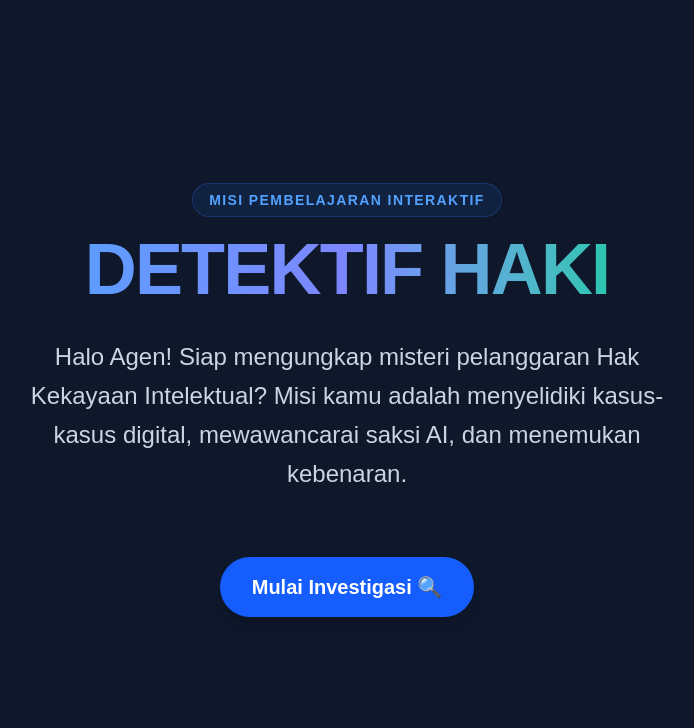
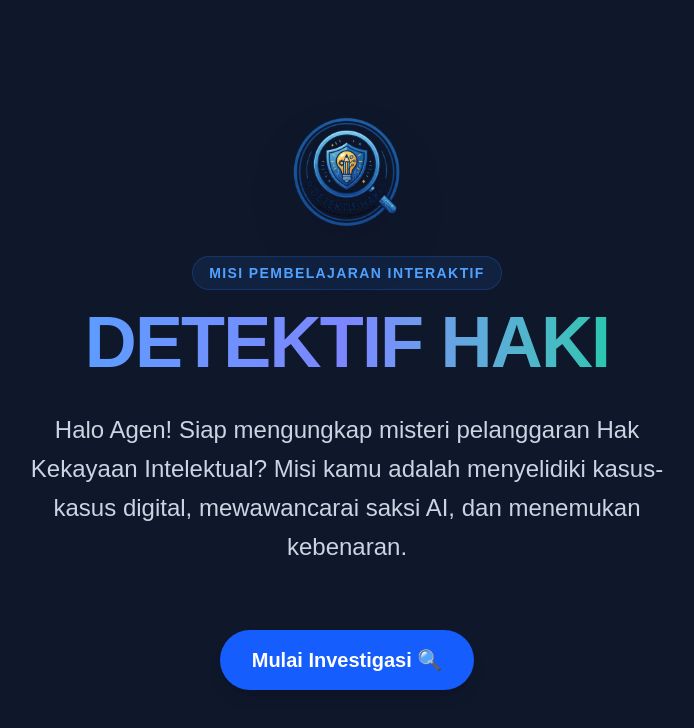
Before and after one commit to BangIr86/Hakita.app, a Next.js app: page / in a window 1280 px wide. Shown: the top 728 px of the page, without its empty margins (293-987 px from the left). Built offline with nearby package versions, Linux system fonts and the light colour scheme.

Commit message:
Add logo image to Admin, Investigasi, and Home pages; update layout for better branding

```diff
--- a/app/admin/dashboard/page.tsx
+++ b/app/admin/dashboard/page.tsx
@@ -69,7 +69,7 @@ export default function AdminDashboard() {
       <div className="w-full md:w-1/4 bg-white border-r border-slate-200 flex flex-col">
         <div className="p-6 border-b border-slate-200 bg-slate-900 text-white">
           <div className="flex items-center gap-3 mb-2">
-            <span className="text-2xl">👨‍🏫</span>
+            <img src="/logo.png" alt="Logo" className="w-8 h-8 object-contain" />
             <h1 className="text-xl font-bold">Dasbor Guru</h1>
           </div>
           <p className="text-slate-400 text-sm">Pantau investigasi siswa.</p>
--- a/app/admin/page.tsx
+++ b/app/admin/page.tsx
@@ -35,8 +35,8 @@ export default function AdminPage() {
     <div className="min-h-screen bg-slate-100 flex items-center justify-center p-4">
       <div className="bg-white max-w-md w-full p-8 rounded-3xl shadow-xl border border-slate-200">
         <div className="text-center mb-8">
-          <div className="w-16 h-16 bg-slate-900 rounded-2xl mx-auto mb-4 flex items-center justify-center">
-            <span className="text-2xl">👨‍🏫</span>
+          <div className="w-20 h-20 mx-auto mb-4 flex items-center justify-center">
+            <img src="/logo.png" alt="Logo" className="w-full h-full object-contain" />
           </div>
           <h1 className="text-3xl font-extrabold text-slate-800">Dasbor Guru</h1>
           <p className="text-slate-500 mt-2">Masuk ke panel kontrol aktivitas kelas.</p>
--- a/app/investigasi/page.tsx
+++ b/app/investigasi/page.tsx
@@ -49,6 +49,9 @@ export default function InvestigasiPage() {
         </button>
 
         <div className="text-center mb-10 mt-12 md:mt-0">
+          <div className="flex justify-center mb-4">
+            <img src="/logo.png" alt="Logo" className="w-20 h-20 object-contain drop-shadow-lg" />
+          </div>
           <h1 className="text-4xl md:text-5xl font-extrabold mb-4 text-transparent bg-clip-text bg-gradient-to-r from-blue-400 to-emerald-400">
             Identifikasi Tim Detektif
           </h1>
@@ -146,14 +149,15 @@ export default function InvestigasiPage() {
     try {
       // 1. Simpan pesan user ke Supabase (jika sudah dikonfigurasi)
       if (process.env.NEXT_PUBLIC_SUPABASE_URL && !process.env.NEXT_PUBLIC_SUPABASE_URL.includes("url_proyek_supabase_anda")) {
-        await supabase.from("chat_history").insert({
+        const { error: insertError } = await supabase.from("chat_history").insert({
           kelompok: kelompokAktif,
           kelas: kelas,
           nama_anggota: namaAnggota,
           kasus_id: kasusAktif.id,
           role: "user",
           content: textUser
-        }).catch(err => console.log("Supabase belum disetup atau error:", err));
+        });
+        if (insertError) console.log("Supabase belum disetup atau error:", insertError);
       }
 
       const response = await fetch("/api/chat", {
@@ -218,14 +222,15 @@ export default function InvestigasiPage() {
 
       // 2. Simpan pesan AI ke Supabase setelah selesai stream
       if (process.env.NEXT_PUBLIC_SUPABASE_URL && !process.env.NEXT_PUBLIC_SUPABASE_URL.includes("url_proyek_supabase_anda")) {
-        await supabase.from("chat_history").insert({
+        const { error: aiInsertError } = await supabase.from("chat_history").insert({
           kelompok: kelompokAktif,
           kelas: kelas,
           nama_anggota: namaAnggota,
           kasus_id: kasusAktif.id,
           role: "assistant",
           content: fullAssistantText
-        }).catch(err => console.log("Supabase belum disetup atau error:", err));
+        });
+        if (aiInsertError) console.log("Supabase belum disetup atau error:", aiInsertError);
       }
 
     } catch (error) {
@@ -273,8 +278,8 @@ export default function InvestigasiPage() {
       {/* Chat Area (Saksi Mata AI) */}
       <div className="flex-1 bg-white rounded-3xl shadow-sm border border-slate-200 flex flex-col overflow-hidden">
         <div className="p-5 border-b border-slate-100 flex items-center gap-4 bg-white">
-          <div className="w-12 h-12 bg-blue-100 text-blue-600 rounded-full flex items-center justify-center font-bold text-xl">
-            🤖
+          <div className="w-12 h-12 flex items-center justify-center overflow-hidden">
+            <img src="/logo.png" alt="AI" className="w-full h-full object-contain" />
           </div>
           <div>
             <h2 className="font-bold text-lg text-slate-800">Saksi Mata AI</h2>
--- a/app/page.tsx
+++ b/app/page.tsx
@@ -4,6 +4,9 @@ export default function Home() {
   return (
     <main className="min-h-screen bg-slate-900 text-white flex flex-col items-center justify-center p-6">
       <div className="max-w-4xl text-center space-y-8">
+        <div className="flex justify-center mb-6">
+          <img src="/logo.png" alt="Logo Detektif HAKI" className="w-32 h-auto object-contain drop-shadow-2xl" />
+        </div>
         <div className="inline-block px-4 py-1.5 rounded-full bg-blue-500/10 border border-blue-500/20 text-blue-400 font-semibold tracking-widest text-sm mb-4">
           MISI PEMBELAJARAN INTERAKTIF
         </div>
```
Also changed, not shown: public/logo.png (added).
